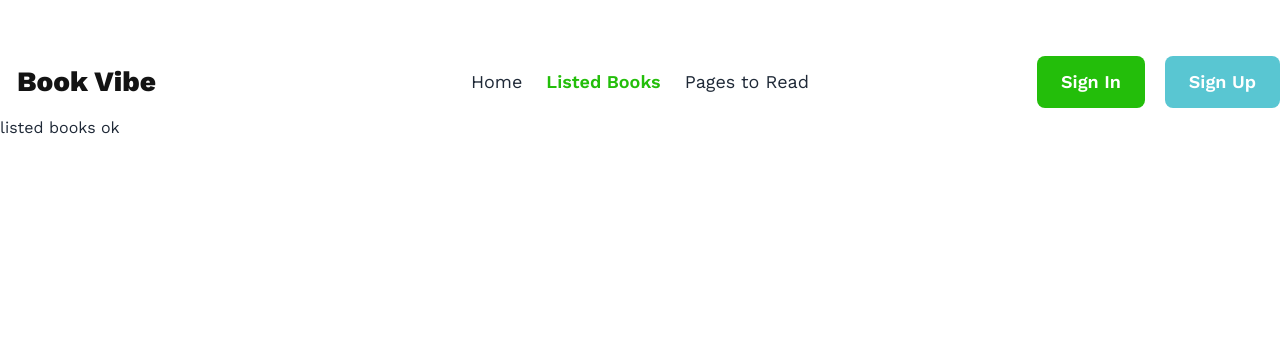
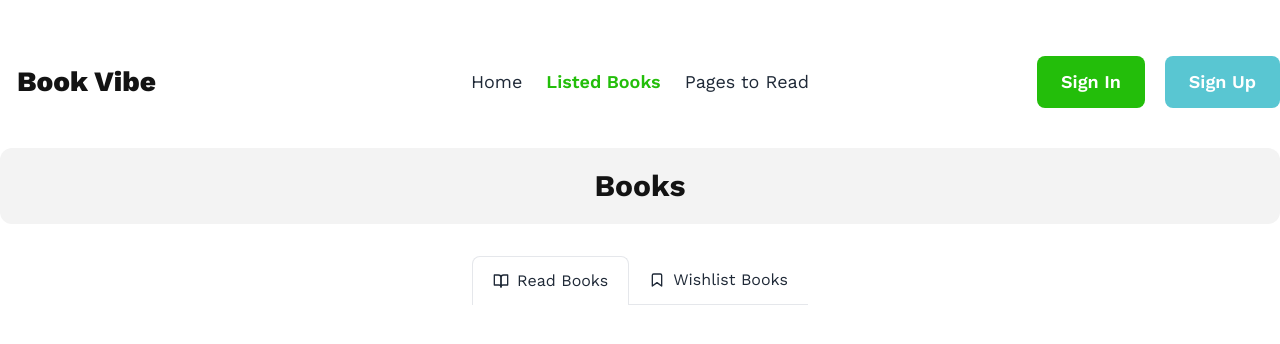
Before and after one commit to mramitkb/Book-Vibe-A8, a React (Vite) app: page /listed-books in a window 1280 px wide. Shown: the top 344 px of the page. Built offline with nearby package versions, Linux system fonts and the light colour scheme; a web font is replaced by a local one.

Commit message:
Tab added

```diff
--- a/src/components/Books/Books.jsx
+++ b/src/components/Books/Books.jsx
@@ -18,7 +18,7 @@ const Books = () => {
     },[])
     return (
         <div className="mt-12 text-center">
-            <h2 className="text-[40px] font-bold text-[#131313]">Books: {books.length}</h2>
+            <h2 className="text-[40px] font-bold text-[#131313]">Books</h2>
             {/* book card */}
             <div className="grid grid-cols-3 gap-5">
                 {
--- a/src/components/ListedBooks/ListedBooks.jsx
+++ b/src/components/ListedBooks/ListedBooks.jsx
@@ -1,10 +1,56 @@
+import { useState } from "react";
+import { Link } from "react-router-dom";
 
 const ListedBooks = () => {
-    return (
-        <div>
-            listed books ok
-        </div>
-    );
+    const [tabIndex, setTabIndex] = useState(0)
+
+  return (
+    <div>
+      <h2 className="bg-[#F3F3F3] my-8 py-5 rounded-xl text-3xl text-center font-bold text-[#131313]">Books</h2>
+      {/* mamba ui */}
+      <div className="flex items-center -mx-4 overflow-x-auto overflow-y-hidden sm:justify-center flex-nowrap dark:bg-gray-100 dark:text-gray-800">
+      <Link
+        // to='/read-books'
+        onClick={()=>setTabIndex(0)}
+          className={`flex items-center flex-shrink-0 px-5 py-3 space-x-2 ${tabIndex === 0? 'border border-b-0' : 'border-b'} rounded-t-lg dark:border-gray-600 dark:text-gray-600 `}
+        >
+          <svg
+            xmlns="http://www.w3.org/2000/svg"
+            viewBox="0 0 24 24"
+            fill="none"
+            stroke="currentColor"
+            strokeWidth="2"
+            strokeLinecap="round"
+            strokeLinejoin="round"
+            className="w-4 h-4"
+          >
+            <path d="M2 3h6a4 4 0 0 1 4 4v14a3 3 0 0 0-3-3H2z"></path>
+            <path d="M22 3h-6a4 4 0 0 0-4 4v14a3 3 0 0 1 3-3h7z"></path>
+          </svg>
+          <span>Read Books</span>
+        </Link>
+        <Link
+            // to='/wishlist-books'
+            onClick={()=>setTabIndex(1)}
+          className={`flex items-center flex-shrink-0 px-5 py-3 space-x-2 ${tabIndex === 1? 'border border-b-0' : 'border-b'} rounded-t-lg dark:border-gray-600 dark:text-gray-600 `}
+        >
+          <svg
+            xmlns="http://www.w3.org/2000/svg"
+            viewBox="0 0 24 24"
+            fill="none"
+            stroke="currentColor"
+            strokeWidth="2"
+            strokeLinecap="round"
+            strokeLinejoin="round"
+            className="w-4 h-4"
+          >
+            <path d="M19 21l-7-5-7 5V5a2 2 0 0 1 2-2h10a2 2 0 0 1 2 2z"></path>
+          </svg>
+          <span>Wishlist Books</span>
+        </Link>
+      </div>
+    </div>
+  );
 };
 
 export default ListedBooks;
--- a/src/components/NavBar/NavBar.jsx
+++ b/src/components/NavBar/NavBar.jsx
@@ -25,15 +25,15 @@ const NavBar = () => {
             tabIndex={0}
             className="menu menu-sm dropdown-content mt-3 z-[1] p-2 shadow bg-base-100 rounded-box w-52"
           >
-            <li>
-              <a>Home</a>
-            </li>
-            <li>
-              <a>Listed Books</a>
-            </li>
-            <li>
-              <a>Pages to Read</a>
-            </li>
+            <div>
+            <NavLink to="/" className={({isActive})=> isActive ? "text-[#23BE0A] font-semibold" : ""}>Home</NavLink>
+          </div>
+          <div>
+            <NavLink to="/listed-books" className={({isActive})=> isActive ? "text-[#23BE0A] font-semibold" : ""}>Listed Books</NavLink>
+          </div>
+          <div>
+            <NavLink to="/pages-to-read" className={({isActive})=> isActive ? "text-[#23BE0A] font-semibold" : ""}>Pages to Read</NavLink>
+          </div>
           </ul>
         </div>
         <a className="btn btn-ghost text-[28px] font-extrabold text-[#131313]">
--- /dev/null
+++ b/src/components/ReadBooks/ReadBooks.jsx
@@ -0,0 +1,10 @@
+
+const ReadBooks = () => {
+    return (
+        <div>
+
+        </div>
+    );
+};
+
+export default ReadBooks;
--- /dev/null
+++ b/src/components/WishlistBooks/WishlistBooks.jsx
@@ -0,0 +1,10 @@
+
+const WishlistBooks = () => {
+    return (
+        <div>
+
+        </div>
+    );
+};
+
+export default WishlistBooks;
--- a/src/main.jsx
+++ b/src/main.jsx
@@ -23,7 +23,7 @@ const router = createBrowserRouter([
       },
       {
         path: '/listed-books',
-        element: <ListedBooks></ListedBooks>
+        element: <ListedBooks></ListedBooks>,
       },
       {
         path: '/pages-to-read',
```
